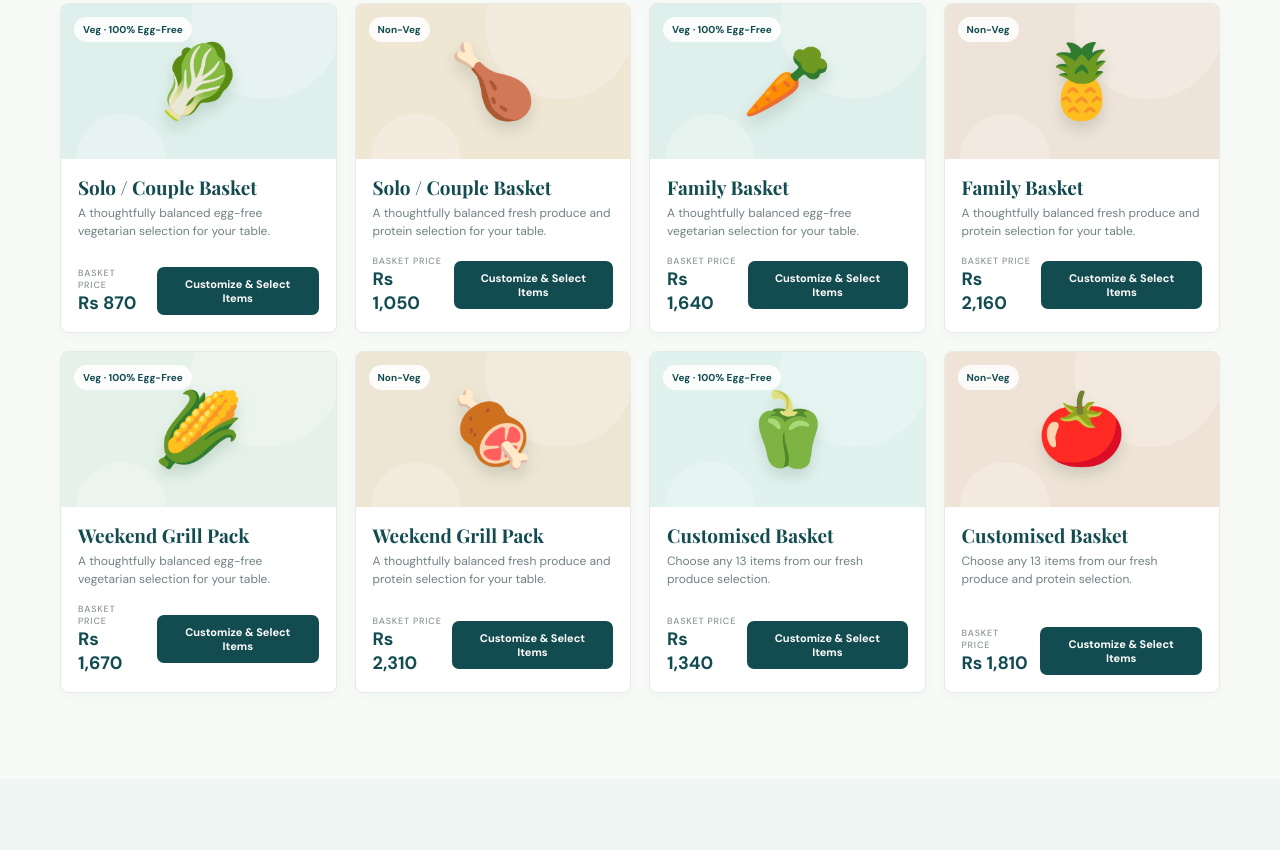
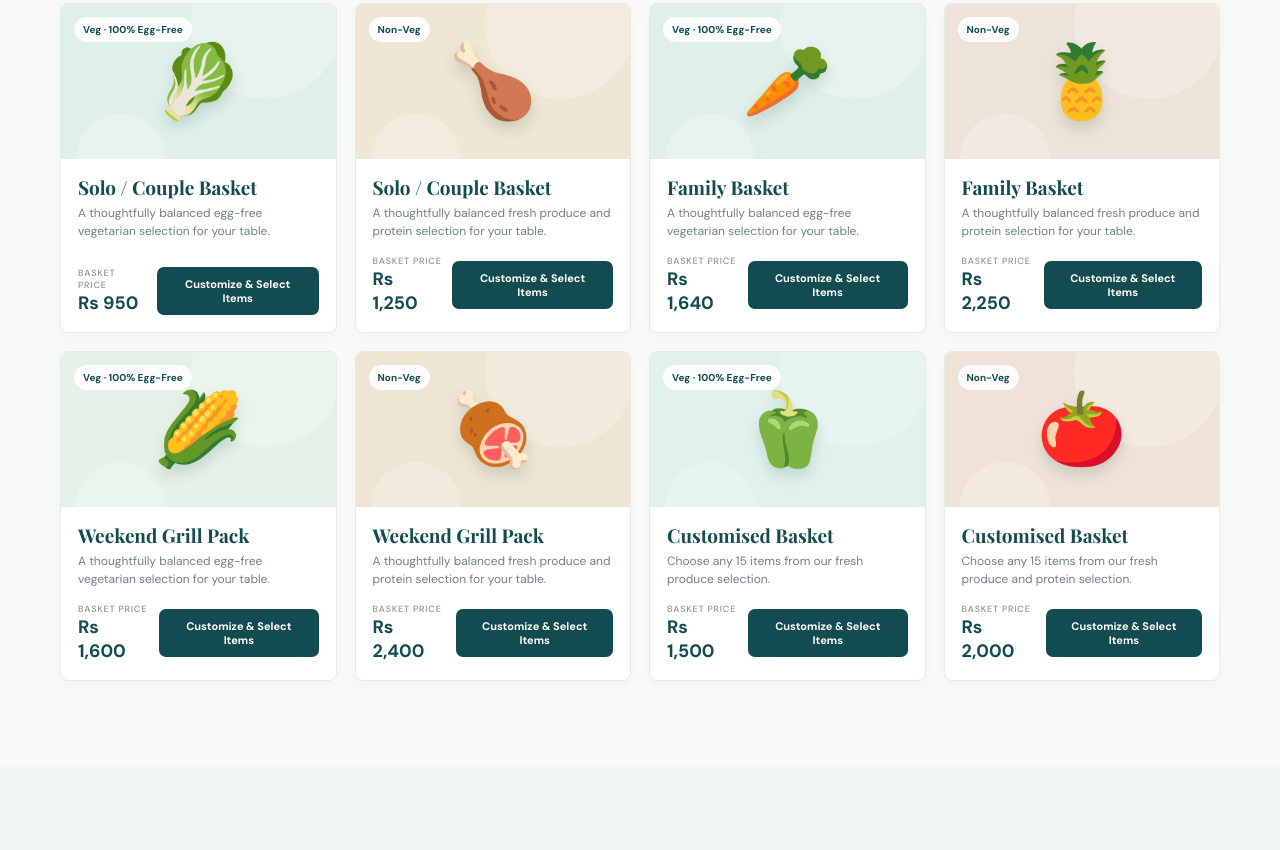
Before and after one commit to akheelesh22-sys/Verdiva-, a plain HTML site: page index.html in a window 1280 px wide. Shown: the part 1686-2536 px from the top of the page. Drawn offline with nearby package versions, Linux system fonts and the light colour scheme.

Commit message:
Update index.html

```diff
--- a/index.html
+++ b/index.html
@@ -29,16 +29,16 @@
 <div class="modal-scrim" id="receiptScrim"><section class="receipt" id="receiptContent" role="dialog" aria-modal="true" aria-label="Order receipt"></section></div><div class="toast" id="toast"></div>
 <script>
 const products=[
-{id:'solo-veg',name:'Solo / Couple Basket',type:'veg',sub:'Veg · 100% Egg-Free',price:870,emoji:'🥬',items:['Potatoes (1 kg)','Dry Onions (500 g)',"Tomatoes / Pomme d’Amour (500 g)",'Carrots (500 g)','Brèdes Chine/Malabar (1 bunch)','Zucchini / Courgette (500 g)','Pumpkin / Giraumon (500 g)','Green Beans / Haricots Verts (350 g)','Garlic & Ginger Pack (250 g)','Local Bananas (6 pcs)','Victoria Pineapple (1 pc)','Limes / Limon (4 pcs)'],limit:12},
-{id:'solo-nonveg',name:'Solo / Couple Basket',type:'nonveg',sub:'Non-Veg',price:1050,emoji:'🍗',items:['Potatoes (1 kg)','Dry Onions (500 g)','Tomatoes (500 g)','Carrots (500 g)','Brèdes Chine/Malabar (1 bunch)','Zucchini (500 g)','Garlic & Ginger Pack (250 g)','Local Bananas (6 pcs)','Victoria Pineapple (1 pc)','Limes (4 pcs)','Farm Eggs (6 eggs)','Protein Choice: Boneless Chicken Breast 600 g OR Chicken Thighs 600 g'],limit:12},
-{id:'family-veg',name:'Family Basket',type:'veg',sub:'Veg · 100% Egg-Free',price:1640,emoji:'🥕',items:['Potatoes (2 kg)','Dry Onions (1 kg)','Tomatoes (1 kg)','Carrots (1 kg)','Pumpkin / Giraumon (1 kg)','Green Beans (500 g)','Brèdes Songe/Tom Pouce (2 bunches)','Eggplant / Bringelle (500 g)','Chouchou / Chayote (500 g)','Fresh Local Mushrooms (250 g)','Garlic, Ginger & Coriander Pack (350 g)','Local Bananas (10 pcs)','Local Papaya (1 pc)','Victoria Pineapple (1 pc)','Oranges / Apples & Limes Mix (1 kg)'],limit:15},
-{id:'family-nonveg',name:'Family Basket',type:'nonveg',sub:'Non-Veg',price:2160,emoji:'🍍',items:['Potatoes (2 kg)','Dry Onions (1 kg)','Tomatoes (1 kg)','Carrots (1 kg)','Pumpkin (1 kg)','Green Beans (500 g)','Brèdes Songe/Tom Pouce (2 bunches)','Eggplant / Chouchou (500 g)','Garlic, Ginger & Coriander Pack (350 g)','Local Bananas (10 pcs)','Fruit Choice: Papaya OR Large Victoria Pineapple','Oranges/Apples & Limes Mix (1 kg)','Farm Eggs (12 eggs)','Poultry Choice: Whole Cut Chicken 1.2 kg OR Drumsticks 1.2 kg','Meat/Fillet Choice: Lean Minced Beef 600 g OR Chicken Breast Fillets 600 g'],limit:15},
-{id:'grill-veg',name:'Weekend Grill Pack',type:'veg',sub:'Veg · 100% Egg-Free',price:1670,emoji:'🌽',items:['Fresh Corn on the Cob / Maïs (4 cobs)','Baby Potatoes for roasting (1.5 kg)','Bell Peppers / Poivrons (4 pcs)','Red Onions (500 g)','Zucchini (500 g)','Eggplant thick slices (500 g)','Fresh Local Mushrooms (500 g)','Cherry Tomatoes (500 g)','Fresh Lettuce Head (1 unit)','Cucumber (500 g)','Fresh Thyme, Rosemary & Chillies (100 g)','Watermelon half (~2 kg)','Victoria Pineapple (1 pc)','Fruit Choice: Local Papaya OR Bananas','Limes (6 pcs)'],limit:15},
-{id:'grill-nonveg',name:'Weekend Grill Pack',type:'nonveg',sub:'Non-Veg',price:2310,emoji:'🍖',items:['Corn on the Cob (4 cobs)','Baby Potatoes (1 kg)','Bell Peppers (3 pcs)','Red Onions (500 g)','Zucchini & Eggplant (500 g)','Fresh Local Mushrooms (250 g)','Fresh Thyme, Rosemary & Chillies (100 g)','Watermelon half (~2 kg)','Victoria Pineapple (1 pc)','Limes (6 pcs)','Farm Eggs (6 eggs)','Marinated Chicken Wings (1 kg)','Chicken Drumsticks / Leg Quarters (1 kg)','Sausage Choice: Gourmet Chicken Sausages 500 g OR Beef Sausages 500 g','Burger Patty Choice: 4 Beef Burger Patties OR 4 Chicken Burger Patties'],limit:15},
-{id:'custom-veg',name:'Customised Basket',type:'veg',sub:'Veg · 100% Egg-Free',price:1340,emoji:'🫑',items:['Potatoes (1 kg)','Dry Onions (1 kg)','Tomatoes (1 kg)','Carrots (1 kg)','Green Beans (500 g)','Pumpkin (1 kg)','Eggplant (500 g)','Zucchini (500 g)','Chouchou (500 g)','Cucumber (500 g)','Fresh Local Mushrooms (250 g)','Bell Peppers (500 g)','Brèdes or Lettuce (1 bunch)','Garlic, Ginger & Coriander Pack (300 g)','Local Bananas (1 kg)','Victoria Pineapple (1 pc)','Local Papaya (1 pc)','Watermelon Slice (1.5 kg)','Local Mandarins / Oranges (1 kg)','Limes (6 pcs)'],limit:13,custom:true},
-{id:'custom-nonveg',name:'Customised Basket',type:'nonveg',sub:'Non-Veg',price:1810,emoji:'🍅',items:['Potatoes (1 kg)','Dry Onions (1 kg)','Tomatoes (1 kg)','Carrots (1 kg)','Green Beans (500 g)','Pumpkin (1 kg)','Eggplant (500 g)','Cucumber (500 g)','Brèdes or Lettuce (1 bunch)','Garlic, Ginger & Coriander Pack (300 g)','Local Bananas (1 kg)','Victoria Pineapple (1 pc)','Local Papaya (1 pc)','Watermelon Slice (1.5 kg)','Limes (6 pcs)','Farm Eggs (15 eggs)','Whole Cut Chicken (1.3 kg)','Boneless Chicken Breast (500 g)','Chicken Wings or Drumsticks (1 kg)','Minced Beef or Gourmet Sausages (500 g)'],limit:13,custom:true}
+{id:'solo-veg',name:'Solo / Couple Basket',type:'veg',sub:'Veg · 100% Egg-Free',price:950,emoji:'🥬',items:['Potatoes (1 kg)','Onions (500 g)',"Tomatoes / Pomme d’Amour (500 g)",'Carrots (500 g)','Brèdes Chine/Malabar (1 bunch)','Pumpkin / Giraumon (500 g)','Green Beans / Haricots Verts (350 g)','Garlic & Ginger Pack (250 g)','Local Bananas (6 pcs)','Victoria Pineapple (1 pc)','Limes / Limon (4 pcs)'],limit:13},
+{id:'solo-nonveg',name:'Solo / Couple Basket',type:'nonveg',sub:'Non-Veg',price:1250,emoji:'🍗',items:['Potatoes (1 kg)','Onions (500 g)','Tomatoes (500 g)','Carrots (500 g)','Brèdes Chine/Malabar (1 bunch)','Zucchini (500 g)','Garlic & Ginger Pack (250 g)','Local Bananas (6 pcs)','Pineapple (1 pc)','Limes (4 pcs)','Farm Eggs (6 eggs)','Protein Choice: Boneless Chicken Breast 600 g OR Chicken Thighs 600 g'],limit:14},
+{id:'family-veg',name:'Family Basket',type:'veg',sub:'Veg · 100% Egg-Free',price:1640,emoji:'🥕',items:['Potatoes (2 kg)','Onions (1 kg)','Tomatoes (1 kg)','Carrots (1 kg)','Pumpkin / Giraumon (1 kg)','Green Beans (500 g)','Brèdes Songe/Tom Pouce (2 bunches)','Eggplant / Bringelle (500 g)','Chouchou / Chayote (500 g)','Fresh Local Mushrooms (250 g)','Garlic, Ginger & Coriander Pack (350 g)','Local Bananas (10 pcs)','Local Papaya (1 pc)','Victoria Pineapple (1 pc)','Oranges / Apples & Limes Mix (1 kg)'],limit:15},
+{id:'family-nonveg',name:'Family Basket',type:'nonveg',sub:'Non-Veg',price:2250,emoji:'🍍',items:['Potatoes (2 kg)','Onions (1 kg)','Tomatoes (1 kg)','Carrots (1 kg)','Pumpkin (1 kg)','Green Beans (500 g)','Brèdes Songe/Tom Pouce (2 bunches)','Eggplant / Chouchou (500 g)','Garlic, Ginger & Coriander Pack (350 g)','Local Bananas (10 pcs)','Fruit Choice: Papaya OR Large Victoria Pineapple','Oranges/Apples & Limes Mix (1 kg)','Farm Eggs (12 eggs)','Poultry Choice: Whole Cut Chicken 1.2 kg OR Drumsticks 1.2 kg','Meat/Fillet Choice: Lean Minced Beef 600 g OR Chicken Breast Fillets 600 g'],limit:15},
+{id:'grill-veg',name:'Weekend Grill Pack',type:'veg',sub:'Veg · 100% Egg-Free',price:1600,emoji:'🌽',items:['Fresh Corn on the Cob / Maïs (4 cobs)','Baby Potatoes for roasting (1.5 kg)','Bell Peppers / Poivrons (4 pcs)','Red Onions (500 g)','Zucchini (500 g)','Eggplant thick slices (500 g)','Fresh Local Mushrooms (500 g)','Cherry Tomatoes (500 g)','Fresh Lettuce Head (1 unit)','Cucumber (500 g)','Fresh Thyme, Rosemary & Chillies (100 g)','Watermelon half (~2 kg)','Victoria Pineapple (1 pc)','Fruit Choice: Local Papaya OR Bananas','Limes (6 pcs)'],limit:15},
+{id:'grill-nonveg',name:'Weekend Grill Pack',type:'nonveg',sub:'Non-Veg',price:2400,emoji:'🍖',items:['Corn on the Cob (4 cobs)','Baby Potatoes (1 kg)','Bell Peppers (3 pcs)','Red Onions (500 g)','Zucchini & Eggplant (500 g)','Fresh Local Mushrooms (250 g)','Fresh Thyme, Rosemary & Chillies (100 g)','Watermelon half (~2 kg)','Victoria Pineapple (1 pc)','Limes (6 pcs)','Farm Eggs (6 eggs)','Marinated Chicken Wings (1 kg)','Chicken Drumsticks / Leg Quarters (1 kg)','Sausage Choice: Gourmet Chicken Sausages 500 g OR Beef Sausages 500 g','Burger Patty Choice: 4 Beef Burger Patties OR 4 Chicken Burger Patties'],limit:15},
+{id:'custom-veg',name:'Customised Basket',type:'veg',sub:'Veg · 100% Egg-Free',price:1500,emoji:'🫑',items:['Potatoes (1 kg)','Onions (1 kg)','Tomatoes (1 kg)','Carrots (1 kg)','Green Beans (500 g)','Pumpkin (1 kg)','Eggplant (500 g)','Zucchini (500 g)','Chouchou (500 g)','Cucumber (500 g)','Fresh Local Mushrooms (250 g)','Bell Peppers (500 g)','Brèdes or Lettuce (1 bunch)','Garlic, Ginger & Coriander Pack (300 g)','Local Bananas (1 kg)','Victoria Pineapple (1 pc)','Local Papaya (1 pc)','Watermelon Slice (1.5 kg)','Local Mandarins / Oranges (1 kg)','Limes (6 pcs)'],limit:15,custom:true},
+{id:'custom-nonveg',name:'Customised Basket',type:'nonveg',sub:'Non-Veg',price:2000,emoji:'🍅',items:['Potatoes (1 kg)','Onions (1 kg)','Tomatoes (1 kg)','Carrots (1 kg)','Green Beans (500 g)','Pumpkin (1 kg)','Eggplant (500 g)','Cucumber (500 g)','Brèdes or Lettuce (1 bunch)','Garlic, Ginger & Coriander Pack (300 g)','Local Bananas (1 kg)','Victoria Pineapple (1 pc)','Local Papaya (1 pc)','Watermelon Slice (1.5 kg)','Limes (6 pcs)','Farm Eggs (15 eggs)','Whole Cut Chicken (1.3 kg)','Boneless Chicken Breast (500 g)','Chicken Wings or Drumsticks (1 kg)','Minced Beef or Gourmet Sausages (500 g)'],limit:15,custom:true}
 ];
-const vegetableChoices=['Potatoes (1 kg)','Dry Onions (500 g)','Tomatoes (500 g)','Carrots (500 g)','Pumpkin (500 g)','Green Beans (350 g)','Eggplant / Bringelle (500 g)','Zucchini / Courgette (500 g)','Chouchou / Chayote (500 g)','Cucumber (500 g)','Fresh Local Mushrooms (250 g)','Bell Peppers / Poivrons (3 pcs)','Brèdes or Lettuce (1 bunch)','Garlic, Ginger & Coriander Pack (250 g)','Fresh Corn on the Cob / Maïs (2 cobs)'];
+const vegetableChoices=['Potatoes (1 kg)','Onions (500 g)','Tomatoes (500 g)','Carrots (500 g)','Pumpkin (500 g)','Green Beans (350 g)','Eggplant / Bringelle (500 g)','Zucchini / Courgette (500 g)','Chouchou / Chayote (500 g)','Cucumber (500 g)','Fresh Local Mushrooms (250 g)','Bell Peppers / Poivrons (3 pcs)','Brèdes or Lettuce (1 bunch)','Garlic, Ginger & Coriander Pack (250 g)','Fresh Corn on the Cob / Maïs (2 cobs)'];
 const fruitChoices=['Local Bananas (6 pcs)','Victoria Pineapple (1 pc)','Local Papaya (1 pc)','Watermelon Slice (~1.5 kg)','Local Oranges / Mandarins (1 kg)'];
 const meatChoices=['Mutton cuts (600 g)','Lean Beef (600 g)','Chicken Breast (600 g)','Chicken Thighs (600 g)'];
 products.forEach(p=>{p.items=[...vegetableChoices,...fruitChoices];p.protein=p.type==='nonveg';});
```
